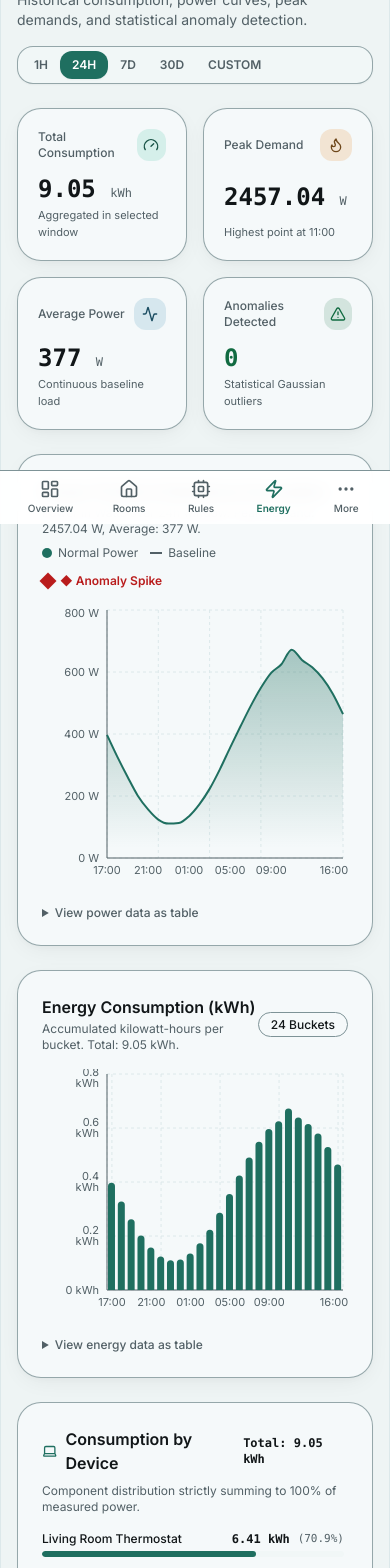
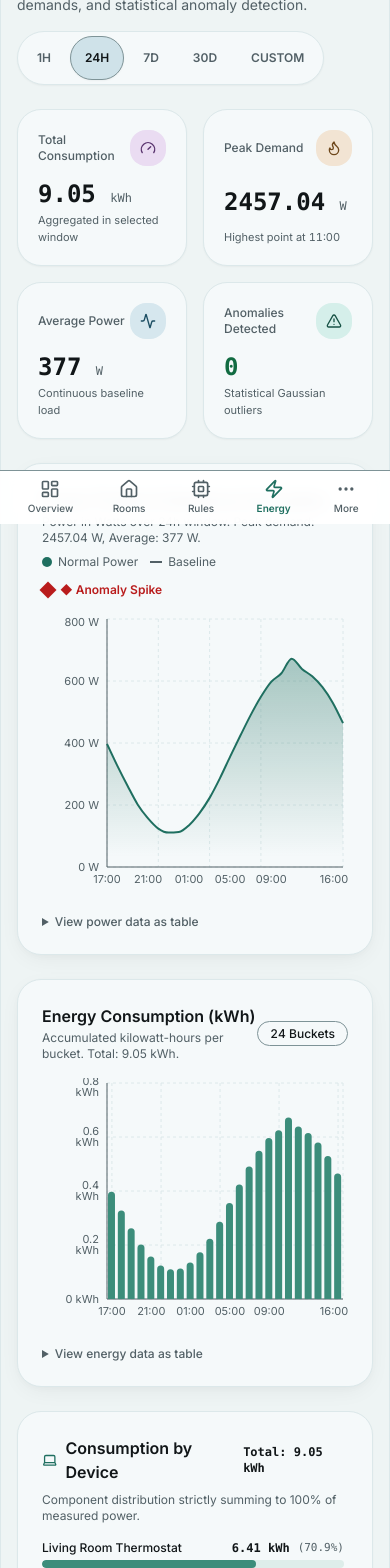
Before and after one commit to shalinireddy67/Homie-SmartSpace, a React (Vite) app: page /energy in a window 390 px wide. Shown: the part 320-1888 px from the top of the page. Built offline with nearby package versions, Linux system fonts and the light colour scheme.

Commit message:
style(energy): update Energy Analytics cards, range pills, and charts to v2 tokens

```diff
--- a/src/pages/EnergyAnalyticsPage.tsx
+++ b/src/pages/EnergyAnalyticsPage.tsx
@@ -260,7 +260,7 @@ export const EnergyAnalyticsPage: React.FC<EnergyAnalyticsPageProps> = ({ render
       <div
         role="note"
         aria-label="Simulation dataset disclaimer"
-        className="flex items-center justify-between p-3.5 rounded-2xl bg-surface-elevated/70 border border-border/80 text-xs text-text-muted"
+        className="flex flex-wrap items-center justify-between gap-2 p-3.5 rounded-2xl bg-surface-card border border-border-subtle text-xs text-text-muted"
       >
         <div className="flex items-center gap-2">
           <HelpCircle className="h-4 w-4 text-accent shrink-0" aria-hidden="true" />
@@ -286,7 +286,7 @@ export const EnergyAnalyticsPage: React.FC<EnergyAnalyticsPageProps> = ({ render
         <div
           role="radiogroup"
           aria-label="Select energy analytics timeframe"
-          className="flex items-center rounded-2xl border border-border/80 p-1 bg-surface-elevated shadow-xs"
+          className="inline-flex flex-wrap items-center gap-1 rounded-full border border-border-subtle p-1 bg-surface-card shadow-xs self-start sm:self-auto"
         >
           {RANGES.map((r) => {
             const isSelected = selectedRange === r;
@@ -299,10 +299,10 @@ export const EnergyAnalyticsPage: React.FC<EnergyAnalyticsPageProps> = ({ render
                 tabIndex={isSelected ? 0 : -1}
                 onClick={() => setSelectedRange(r)}
                 onKeyDown={(e) => handleRangeKeyDown(e, r)}
-                className={`px-3 py-1.5 text-xs font-semibold rounded-xl uppercase transition-all duration-200 focus-ring ${
+                className={`px-3.5 py-1.5 min-h-[44px] sm:min-h-[34px] text-xs font-semibold rounded-full uppercase transition-all duration-200 focus-ring ${
                   isSelected
-                    ? 'bg-accent text-white shadow-xs'
-                    : 'text-text-muted hover:text-text hover:bg-surface'
+                    ? 'bg-accent-subtle text-text border border-border shadow-xs'
+                    : 'text-text-muted hover:text-text hover:bg-surface border border-transparent'
                 }`}
               >
                 {r}
@@ -314,10 +314,10 @@ export const EnergyAnalyticsPage: React.FC<EnergyAnalyticsPageProps> = ({ render
 
       {/* Custom Date Inputs when range === 'custom' */}
       {selectedRange === 'custom' && (
-        <Card className="p-4 bg-surface border border-border">
+        <Card className="p-4 sm:p-5 bg-surface-card border border-border-subtle rounded-2xl">
           <div className="flex flex-col sm:flex-row sm:items-center gap-4">
             <div className="flex items-center gap-2">
-              <Calendar className="h-4 w-4 text-text-muted" aria-hidden="true" />
+              <Calendar className="h-4 w-4 text-accent" aria-hidden="true" />
               <span className="text-xs font-semibold text-text">Custom Time Range:</span>
             </div>
             <div className="flex flex-wrap items-center gap-3">
@@ -327,7 +327,7 @@ export const EnergyAnalyticsPage: React.FC<EnergyAnalyticsPageProps> = ({ render
                   type="datetime-local"
                   value={customStartStr}
                   onChange={(e) => handleCustomChange(e.target.value, customEndStr)}
-                  className="px-2.5 py-1 text-xs bg-surface-subtle border border-border rounded-lg text-text focus:outline-none focus:ring-2 focus:ring-accent"
+                  className="px-2.5 py-1.5 min-h-[44px] sm:min-h-[36px] text-xs bg-surface border border-border rounded-xl text-text focus:outline-none focus:ring-2 focus:ring-accent"
                 />
               </label>
 
@@ -337,7 +337,7 @@ export const EnergyAnalyticsPage: React.FC<EnergyAnalyticsPageProps> = ({ render
                   type="datetime-local"
                   value={customEndStr}
                   onChange={(e) => handleCustomChange(customStartStr, e.target.value)}
-                  className="px-2.5 py-1 text-xs bg-surface-subtle border border-border rounded-lg text-text focus:outline-none focus:ring-2 focus:ring-accent"
+                  className="px-2.5 py-1.5 min-h-[44px] sm:min-h-[36px] text-xs bg-surface border border-border rounded-xl text-text focus:outline-none focus:ring-2 focus:ring-accent"
                 />
               </label>
             </div>
@@ -345,7 +345,7 @@ export const EnergyAnalyticsPage: React.FC<EnergyAnalyticsPageProps> = ({ render
 
           {customError && (
             <div
-              className="mt-3 p-2.5 rounded-lg bg-danger/10 border border-danger/30 text-xs text-danger flex items-center gap-2"
+              className="mt-3 p-2.5 rounded-xl bg-danger-subtle border border-danger/30 text-xs text-danger flex items-center gap-2"
               role="alert"
             >
               <AlertCircle className="h-4 w-4 shrink-0" />
@@ -358,10 +358,10 @@ export const EnergyAnalyticsPage: React.FC<EnergyAnalyticsPageProps> = ({ render
       {/* 4 Summary Stat Cards */}
       <div className="grid grid-cols-2 lg:grid-cols-4 gap-4">
         {/* Total kWh */}
-        <Card className="p-5 bg-surface border border-border/80 rounded-2xl flex flex-col justify-between">
+        <Card className="p-5 bg-surface-card border border-border-subtle rounded-3xl flex flex-col justify-between shadow-xs">
           <div className="flex items-center justify-between text-xs text-text-muted font-medium">
             <span>Total Consumption</span>
-            <div className="h-8 w-8 rounded-xl bg-pastel-green-bg text-pastel-green-text flex items-center justify-center">
+            <div className="h-9 w-9 rounded-2xl bg-pastel-lavender-bg text-pastel-lavender-text flex items-center justify-center shrink-0">
               <Gauge className="h-4 w-4" aria-hidden="true" />
             </div>
           </div>
@@ -373,10 +373,10 @@ export const EnergyAnalyticsPage: React.FC<EnergyAnalyticsPageProps> = ({ render
         </Card>
 
         {/* Peak Power */}
-        <Card className="p-5 bg-surface border border-border/80 rounded-2xl flex flex-col justify-between">
+        <Card className="p-5 bg-surface-card border border-border-subtle rounded-3xl flex flex-col justify-between shadow-xs">
           <div className="flex items-center justify-between text-xs text-text-muted font-medium">
             <span>Peak Demand</span>
-            <div className="h-8 w-8 rounded-xl bg-pastel-yellow-bg text-pastel-yellow-text flex items-center justify-center">
+            <div className="h-9 w-9 rounded-2xl bg-pastel-peach-bg text-pastel-peach-text flex items-center justify-center shrink-0">
               <Flame className="h-4 w-4" aria-hidden="true" />
             </div>
           </div>
@@ -384,14 +384,14 @@ export const EnergyAnalyticsPage: React.FC<EnergyAnalyticsPageProps> = ({ render
             {aggregated.summary.peakWatts}{' '}
             <span className="text-xs font-normal text-text-muted">W</span>
           </div>
-          <p className="text-[11px] text-text-muted mt-0.5">Highest point at {peakTimeStr}</p>
+          <p className="text-[11px] text-text-muted mt-0.5 tabular-nums">Highest point at {peakTimeStr}</p>
         </Card>
 
         {/* Average Power */}
-        <Card className="p-5 bg-surface border border-border/80 rounded-2xl flex flex-col justify-between">
+        <Card className="p-5 bg-surface-card border border-border-subtle rounded-3xl flex flex-col justify-between shadow-xs">
           <div className="flex items-center justify-between text-xs text-text-muted font-medium">
             <span>Average Power</span>
-            <div className="h-8 w-8 rounded-xl bg-pastel-blue-bg text-pastel-blue-text flex items-center justify-center">
+            <div className="h-9 w-9 rounded-2xl bg-pastel-blue-bg text-pastel-blue-text flex items-center justify-center shrink-0">
               <Activity className="h-4 w-4" aria-hidden="true" />
             </div>
           </div>
@@ -403,11 +403,11 @@ export const EnergyAnalyticsPage: React.FC<EnergyAnalyticsPageProps> = ({ render
         </Card>
 
         {/* Anomalies Detected */}
-        <Card className="p-5 bg-surface border border-border/80 rounded-2xl flex flex-col justify-between">
+        <Card className="p-5 bg-surface-card border border-border-subtle rounded-3xl flex flex-col justify-between shadow-xs">
           <div className="flex items-center justify-between text-xs text-text-muted font-medium">
             <span>Anomalies Detected</span>
-            <div className={`h-8 w-8 rounded-xl flex items-center justify-center ${
-              detectedAnomalies.length > 0 ? 'bg-danger/15 text-danger' : 'bg-success/15 text-success'
+            <div className={`h-9 w-9 rounded-2xl flex items-center justify-center shrink-0 ${
+              detectedAnomalies.length > 0 ? 'bg-danger-subtle text-danger' : 'bg-pastel-green-bg text-pastel-green-text'
             }`}>
               <AlertTriangle className="h-4 w-4" aria-hidden="true" />
             </div>
@@ -424,7 +424,7 @@ export const EnergyAnalyticsPage: React.FC<EnergyAnalyticsPageProps> = ({ render
       </div>
 
       {/* Chart 1: Power Curve (W) with Baseline and Anomaly Markers */}
-      <Card className="p-6 bg-surface border border-border/80 rounded-3xl">
+      <Card className="p-6 bg-surface border border-border-subtle rounded-3xl shadow-soft">
         <div className="flex flex-col sm:flex-row sm:items-center sm:justify-between gap-2 mb-2">
           <div>
             <h2 className="text-base font-semibold text-text">Power Profile & Statistical Anomalies</h2>
@@ -603,7 +603,7 @@ export const EnergyAnalyticsPage: React.FC<EnergyAnalyticsPageProps> = ({ render
       </Card>
 
       {/* Chart 2: Energy Consumption (kWh Bar Chart) */}
-      <Card className="p-6 bg-surface border border-border/80 rounded-3xl">
+      <Card className="p-6 bg-surface border border-border-subtle rounded-3xl shadow-soft">
         <div className="flex items-center justify-between mb-2">
           <div>
             <h2 className="text-base font-semibold text-text">Energy Consumption (kWh)</h2>
@@ -611,7 +611,7 @@ export const EnergyAnalyticsPage: React.FC<EnergyAnalyticsPageProps> = ({ render
               Accumulated kilowatt-hours per bucket. Total: {aggregated.summary.totalKWh.toFixed(2)} kWh.
             </p>
           </div>
-          <Badge variant="outline" className="text-xs">
+          <Badge variant="outline" className="text-xs tabular-nums">
             {aggregated.buckets.length} Buckets
           </Badge>
         </div>
@@ -643,7 +643,7 @@ export const EnergyAnalyticsPage: React.FC<EnergyAnalyticsPageProps> = ({ render
                   contentStyle={{
                     backgroundColor: colors.tooltipBg,
                     borderColor: colors.tooltipBorder,
-                    borderRadius: '0.5rem',
+                    borderRadius: '1rem',
                     color: colors.text,
                     fontSize: '12px',
                   }}
@@ -652,8 +652,8 @@ export const EnergyAnalyticsPage: React.FC<EnergyAnalyticsPageProps> = ({ render
                 />
                 <Bar
                   dataKey="kWh"
-                  fill={colors.accent}
-                  radius={[4, 4, 0, 0]}
+                  fill={colors.arcFill}
+                  radius={[6, 6, 0, 0]}
                   isAnimationActive={false}
                 />
               </BarChart>
@@ -691,13 +691,13 @@ export const EnergyAnalyticsPage: React.FC<EnergyAnalyticsPageProps> = ({ render
       {/* Breakdowns: Per-Device & Per-Room (Mathematical Guarantee: Sum equals Total) */}
       <div className="grid grid-cols-1 md:grid-cols-2 gap-6">
         {/* Per-Device Breakdown */}
-        <Card className="p-6 bg-surface border border-border/80 rounded-3xl shadow-xs">
+        <Card className="p-6 bg-surface-card border border-border-subtle rounded-3xl shadow-xs">
           <div className="flex items-center justify-between mb-2">
             <div className="flex items-center gap-2">
               <Laptop className="h-4 w-4 text-accent" aria-hidden="true" />
               <h2 className="text-base font-semibold text-text">Consumption by Device</h2>
             </div>
-            <span className="text-xs font-mono font-semibold text-text">
+            <span className="text-xs font-mono font-semibold text-text tabular-nums">
               Total: {aggregated.summary.totalKWh.toFixed(2)} kWh
             </span>
           </div>
@@ -708,16 +708,16 @@ export const EnergyAnalyticsPage: React.FC<EnergyAnalyticsPageProps> = ({ render
           <div className="space-y-3 max-h-72 overflow-y-auto pr-1">
             {deviceBreakdown.map((dev) => (
               <div key={dev.id} className="text-xs flex flex-col gap-1">
-                <div className="flex items-center justify-between">
-                  <span className="font-medium text-text truncate max-w-[220px]">{dev.name}</span>
-                  <div className="flex items-center gap-2 font-mono">
+                <div className="flex items-center justify-between gap-2">
+                  <span className="font-medium text-text truncate">{dev.name}</span>
+                  <div className="flex items-center gap-2 font-mono tabular-nums shrink-0">
                     <span className="text-text font-semibold">{dev.kWh.toFixed(2)} kWh</span>
                     <span className="text-text-muted text-[11px]">({dev.pct.toFixed(1)}%)</span>
                   </div>
                 </div>
-                <div className="h-1.5 w-full bg-surface-elevated rounded-full overflow-hidden">
+                <div className="h-2 w-full bg-arc-track rounded-full overflow-hidden">
                   <div
-                    className="h-full bg-accent rounded-full"
+                    className="h-full bg-arc-fill rounded-full"
                     style={{ width: `${Math.min(100, Math.max(0, dev.pct))}%` }}
                   />
                 </div>
@@ -727,13 +727,13 @@ export const EnergyAnalyticsPage: React.FC<EnergyAnalyticsPageProps> = ({ render
         </Card>
 
         {/* Per-Room Breakdown */}
-        <Card className="p-6 bg-surface border border-border/80 rounded-3xl shadow-xs">
+        <Card className="p-6 bg-surface-card border border-border-subtle rounded-3xl shadow-xs">
           <div className="flex items-center justify-between mb-2">
             <div className="flex items-center gap-2">
               <Home className="h-4 w-4 text-accent" aria-hidden="true" />
               <h2 className="text-base font-semibold text-text">Consumption by Room</h2>
             </div>
-            <span className="text-xs font-mono font-semibold text-text">
+            <span className="text-xs font-mono font-semibold text-text tabular-nums">
               Total: {aggregated.summary.totalKWh.toFixed(2)} kWh
             </span>
           </div>
@@ -744,14 +744,14 @@ export const EnergyAnalyticsPage: React.FC<EnergyAnalyticsPageProps> = ({ render
           <div className="space-y-3 max-h-72 overflow-y-auto pr-1">
             {roomBreakdown.map((room) => (
               <div key={room.id} className="text-xs flex flex-col gap-1">
-                <div className="flex items-center justify-between">
-                  <span className="font-medium text-text truncate max-w-[220px]">{room.name}</span>
-                  <div className="flex items-center gap-2 font-mono">
+                <div className="flex items-center justify-between gap-2">
+                  <span className="font-medium text-text truncate">{room.name}</span>
+                  <div className="flex items-center gap-2 font-mono tabular-nums shrink-0">
                     <span className="text-text font-semibold">{room.kWh.toFixed(2)} kWh</span>
                     <span className="text-text-muted text-[11px]">({room.pct.toFixed(1)}%)</span>
                   </div>
                 </div>
-                <div className="h-1.5 w-full bg-surface-elevated rounded-full overflow-hidden">
+                <div className="h-2 w-full bg-arc-track rounded-full overflow-hidden">
                   <div
                     className="h-full bg-success rounded-full"
                     style={{ width: `${Math.min(100, Math.max(0, room.pct))}%` }}
@@ -764,7 +764,7 @@ export const EnergyAnalyticsPage: React.FC<EnergyAnalyticsPageProps> = ({ render
       </div>
 
       {/* Anomalies List Below Chart */}
-      <Card className="p-6 bg-surface border border-border/80 rounded-3xl shadow-xs">
+      <Card className="p-6 bg-surface border border-border-subtle rounded-3xl shadow-xs">
         <div className="flex items-center justify-between mb-3">
           <div className="flex items-center gap-2">
             <AlertTriangle className="h-4 w-4 text-danger" aria-hidden="true" />
```
